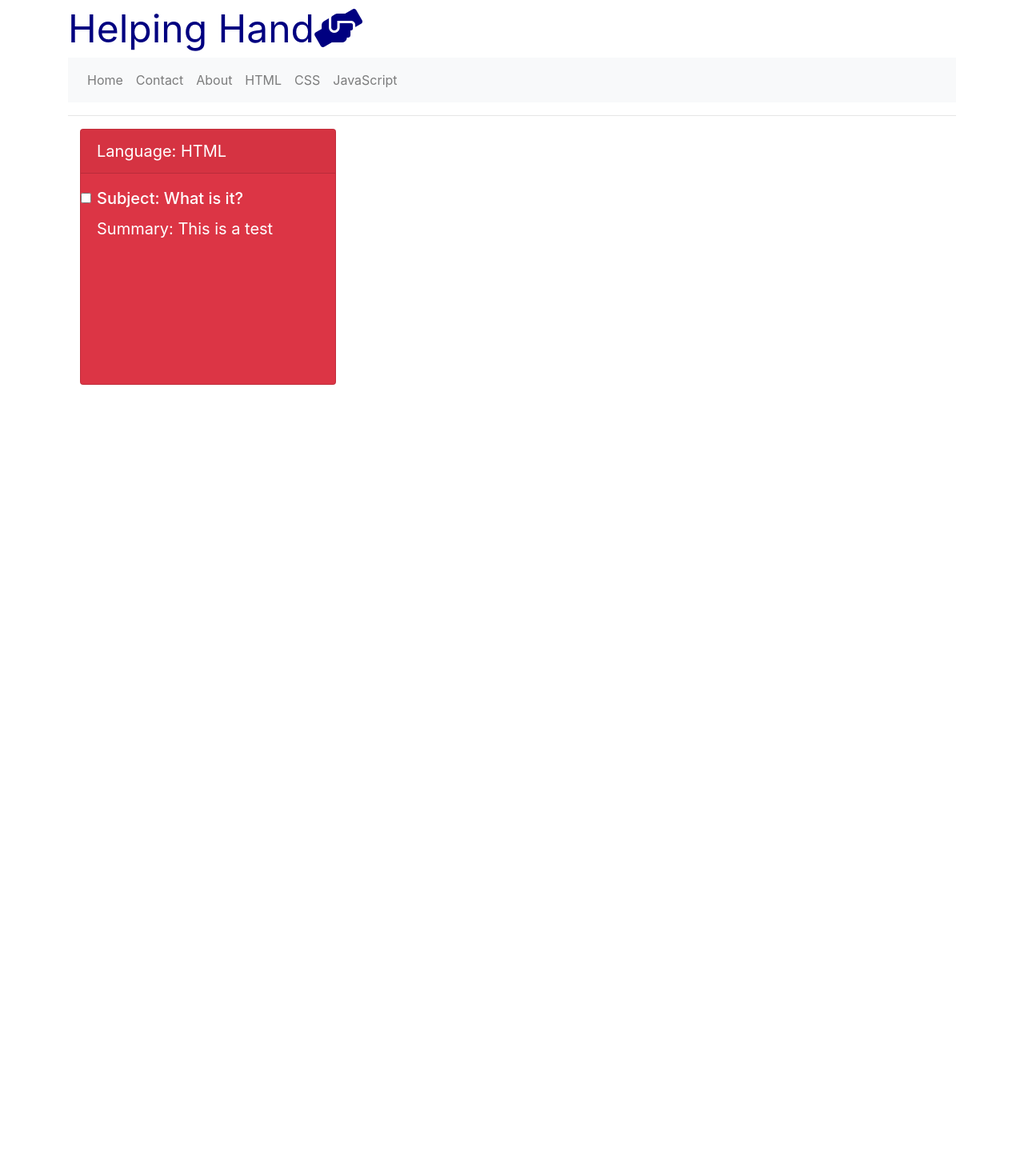
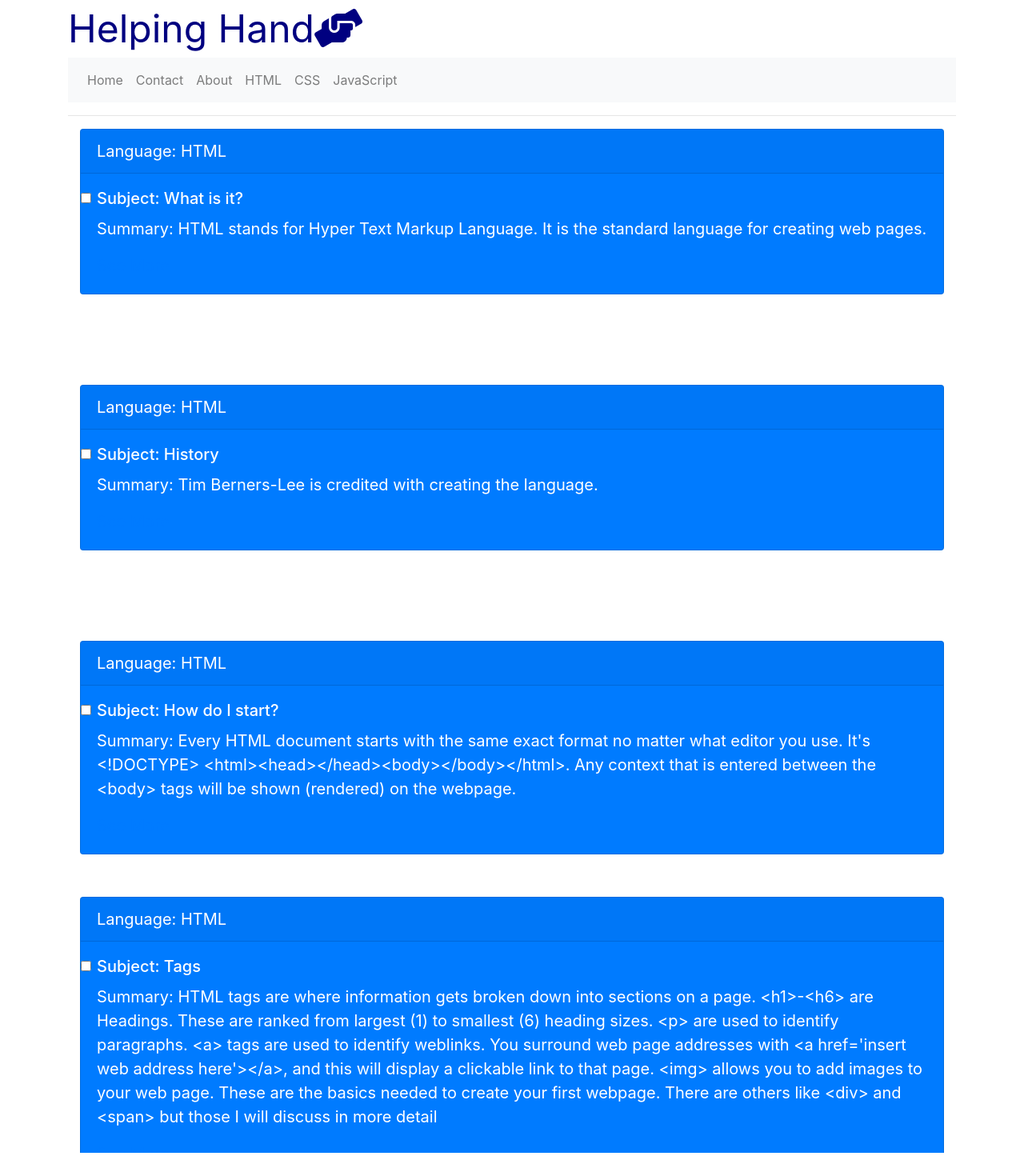
Before and after one commit to verna100/Helping-Hand, a React (Create React App) app: page /html in a window 1280 px wide. Shown: the whole page at 80% size. Before the commit the page ends 800 px from the top, so only its background shows below. Built offline with nearby package versions, Linux system fonts and the light colour scheme.

Commit message:
adding info

```diff
--- a/src/components/Context.js
+++ b/src/components/Context.js
@@ -1,16 +1,16 @@
 import React from 'react';
-import { Card, Container, Row, Col } from 'react-bootstrap';
+import { Card, Container, Row, Col} from 'react-bootstrap';
 // import javascripts from './src/javascripts';
 
 function Context(props){
   // console.log(props);
   return (
     <div>
-      <Container>
+      <Container >
         <Row>
-          <Col>
-            <Card bg="danger" text="white" style={styles.cardStyle}>
-                <Card.Header>Language: {props.heading}</Card.Header>
+          <Col style={styles.cardStyle}>
+            <Card bg="primary" text="white" >
+                <Card.Header style={styles.cardHeader}>Language: {props.heading}</Card.Header>
                 <Card.Body>
                   <input type="checkbox" className="form-check-input" id="exampleCheck1" />
                 <Card.Title>Subject: {props.title}
@@ -18,6 +18,7 @@ function Context(props){
                 <Card.Text >
                   Summary: {props.text}
                 </Card.Text>
+                <Card.Link href={props.tag} target="_blank">See More</Card.Link>
                 </Card.Body>
                 </Card>
                 <br />
@@ -32,11 +33,17 @@ export default Context;
 
 const styles= {
   cardStyle: {
-    width: '20rem',
+    width: '5rem',
     height:'20rem',
     fontSize: 20,
-    overflowY:"scroll",
-
-
+    // overflowY:"scroll",
+    overflow:"auto",
+    flexDirection: "column"
+  },
+  cardHeader: {
+    // position: "fixed",
+    // width: 200,
+    // background: "#bbb",
+    // height: 20
   }
-};
+}
--- a/src/components/HTML.js
+++ b/src/components/HTML.js
@@ -16,6 +16,7 @@ class HTML extends Component {
             heading={html.heading}
             title={html.title}
             text={html.text}
+            tag={html.tag}
             />
     ))}
        </div>
--- a/src/htmls.json
+++ b/src/htmls.json
@@ -1,9 +1,34 @@
 [
-    {
+  {
     "id": 1,
     "heading": "HTML",
     "title": "What is it?",
-    "text": "This is a test"
+    "text": "HTML stands for Hyper Text Markup Language. It is the standard language for creating web pages.",
+    "tag": "https://www.computerhope.com/jargon/h/html.htm"
+
+  },
+  {
+    "id": 2,
+    "heading": "HTML",
+    "title": "History",
+    "text": "Tim Berners-Lee is credited with creating the language.",
+    "tag": "https://en.m.wikipedia.org/wiki/HTML"
+
+  },
+  {
+    "id": 3,
+    "heading": "HTML",
+    "title": "How do I start?",
+    "text": "Every HTML document starts with the same exact format no matter what editor you use. It's <!DOCTYPE> <html><head></head><body></body></html>. Any context that is entered between the <body> tags will be shown (rendered) on the webpage.",
+    "tag": "https://www.w3schools.com/html/html_basic.asp"
+  },
+  {
+    "id": 4,
+    "heading": "HTML",
+    "title": "Tags",
+    "text": "HTML tags are where information gets broken down into sections on a page.  <h1>-<h6> are Headings. These are ranked from largest (1) to smallest (6) heading sizes.  <p> are used to identify paragraphs. <a> tags are used to identify weblinks. You surround web page addresses with <a href='insert web address here'></a>, and this will display a clickable link to that page.  <img> allows you to add images to your web page. These are the basics needed to create your first webpage.  There are others like <div> and <span> but those I will discuss in more detail",
+    "tag": "https://www.w3schools.com/tags/"
 
   }
+
 ]
```
